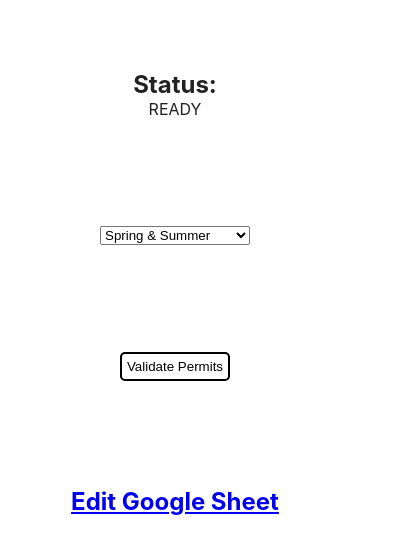
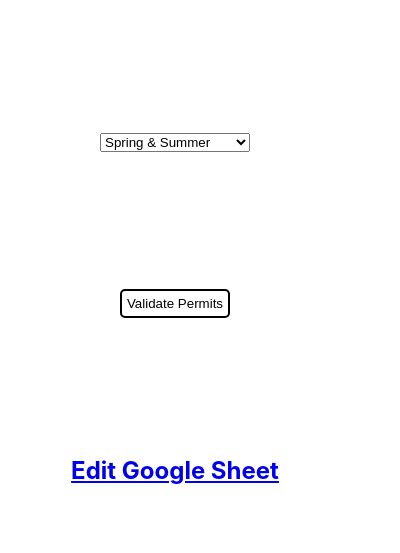
Before and after one commit to nlpulido/iparq-automation-extension, a browser extension: page public/popup.html in a window 400 px wide. Shown: the part 221-774 px from the top of the page. Drawn offline with Linux system fonts and the light colour scheme; files that its build step writes are made by us from their sources; files whose address does not match are found by name.

Commit message:
removed the innerHTML workings to prevent errors

```diff
--- a/public/popup.html
+++ b/public/popup.html
@@ -9,10 +9,6 @@
   <div class="app">
     <div class="inner">
       <h1>iPARQ Permit Validator</h1>
-      <div>
-        <h2>Status: </h2>
-        <p id="status">READY</p>
-      </div>
       <select name="permit-term" id="permit-term" class="permit-term-dropdown">
         <option value="Spring & Summer">Spring & Summer</option>
         <option value="Fall">Fall</option>
--- a/src/popup.js
+++ b/src/popup.js
@@ -14,8 +14,6 @@
     });
 
     document.getElementById('validateBtn').addEventListener('click', () => {
-      // edit the status
-      changeStatusMessage("SENDING MESSAGE...");
 
       // Communicate with background file by sending a message
       chrome.runtime.sendMessage(
```
